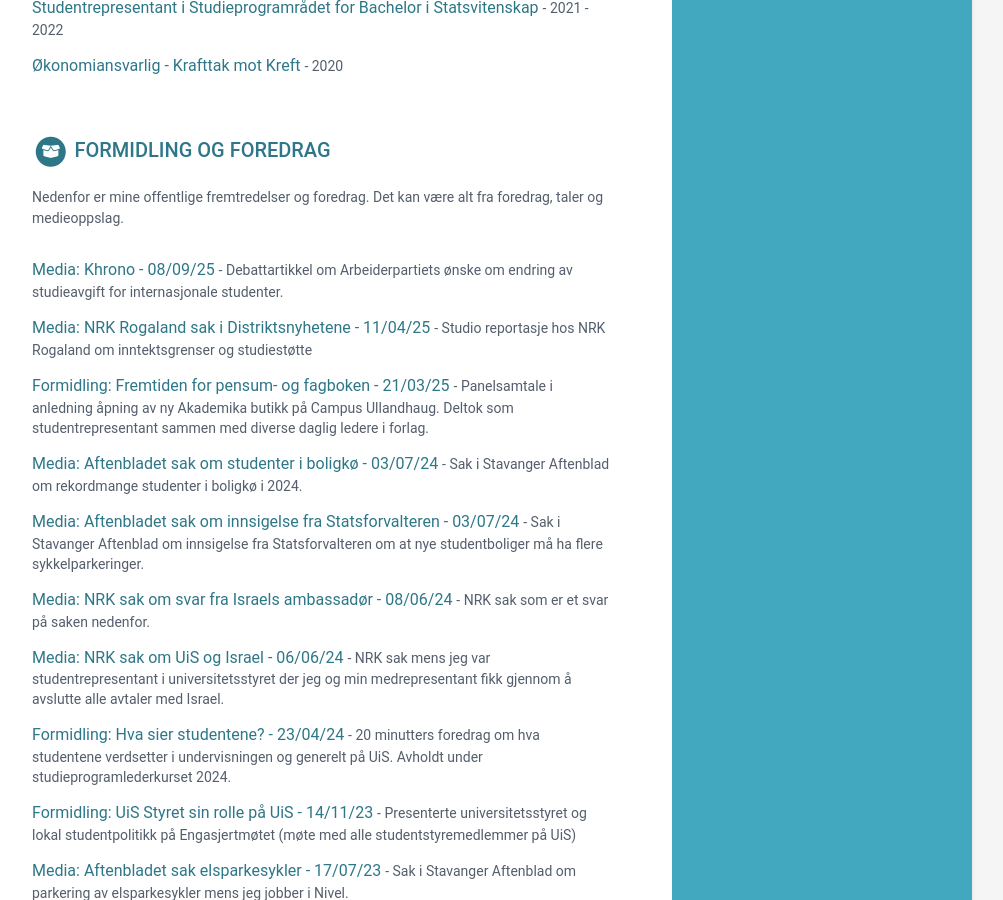
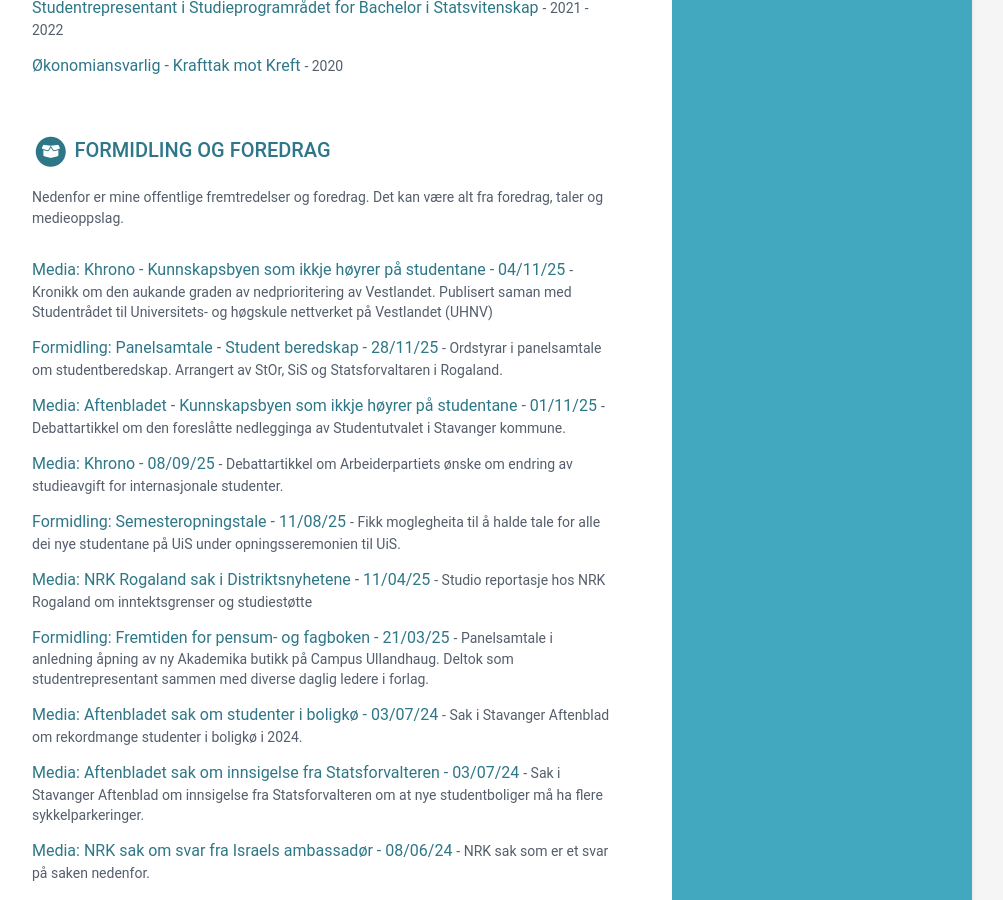
Before and after one commit to KnutSolvig/knutsolvig.github.io, a Jekyll site: the page built from index.html, in a window 1280 px wide and 900 px high, scrolled down 5969 px. Shown: the whole window, without its empty margins (168-1171 px from the left). Built offline with Jekyll 4.4.1, drawn with Linux system fonts in a browser that asks for light colours.

Commit message:
Update contributions in data.yml
Added new media and communication contributions with titles, links, and taglines.

```diff
--- a/_data/data.yml
+++ b/_data/data.yml
@@ -344,9 +344,24 @@ oss:
     Nedenfor er mine offentlige fremtredelser og foredrag. Det kan være alt fra foredrag, taler og medieoppslag.
   contributions:
 
+  - title: "Media: Khrono - Kunnskapsbyen som ikkje høyrer på studentane - 04/11/25"
+    link: "https://www.khrono.no/har-regjeringen-glemt-vestlandet/1011782"
+    tagline: "Kronikk om den aukande graden av nedprioritering av Vestlandet. Publisert saman med Studentrådet til Universitets- og høgskule nettverket på Vestlandet (UHNV)"
+
+  - title: "Formidling: Panelsamtale - Student beredskap - 28/11/25"
+    tagline: "Ordstyrar i panelsamtale om studentberedskap. Arrangert av StOr, SiS og Statsforvaltaren i Rogaland."
+
+  - title: "Media: Aftenbladet - Kunnskapsbyen som ikkje høyrer på studentane - 01/11/25"
+    link: "https://www.aftenbladet.no/meninger/debatt/i/gwV2z9/kunnskapsbyen-som-ikkje-vil-hoeyre-paa-studentane"
+    tagline: "Debattartikkel om den foreslåtte nedlegginga av Studentutvalet i Stavanger kommune."
+
   - title: "Media: Khrono - 08/09/25"
     link: "https://www.khrono.no/virkelig-ap/996827"
     tagline: "Debattartikkel om Arbeiderpartiets ønske om endring av studieavgift for internasjonale studenter."
+
+  - title: "Formidling: Semesteropningstale - 11/08/25"
+    link: "https://www.stavangerstudent.no/stor-leder-velkomstale/"
+    tagline: "Fikk moglegheita til å halde tale for alle dei nye studentane på UiS under opningsseremonien til UiS."
 
   - title: "Media: NRK Rogaland sak i Distriktsnyhetene - 11/04/25"
     link: "https://www.linkedin.com/posts/knut-solvig-155182225_sak-i-nrk-i-dag-om-at-flere-studenter-activity-7316553019968397313-ceCx?utm_source=social_share_send&utm_medium=member_desktop_web&rcm=ACoAADhxslEB9nA0eU_mOLOWQu-eqfyzTzKGrk0"
```
